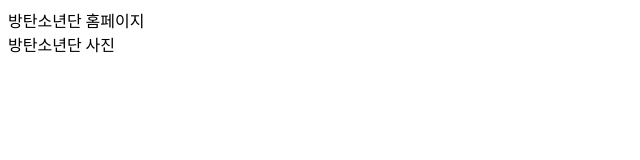
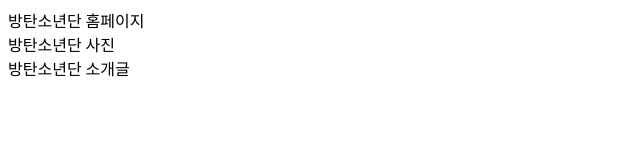
Before and after one commit to cnu-201502006/my-git-project, a plain HTML site: page index.html in a window 1280 px wide. Shown: the whole page, without its empty margins (0-640 px from the left). Drawn offline with Linux system fonts and the light colour scheme.

Commit message:
방탄소년단 소개글 추가

```diff
--- a/index.html
+++ b/index.html
@@ -1,4 +1,5 @@
 <html>
 	<head>방탄소년단 홈페이지</head>
 	<div>방탄소년단 사진</div>
+	<body>방탄소년단 소개글</body>
 </html>
```
